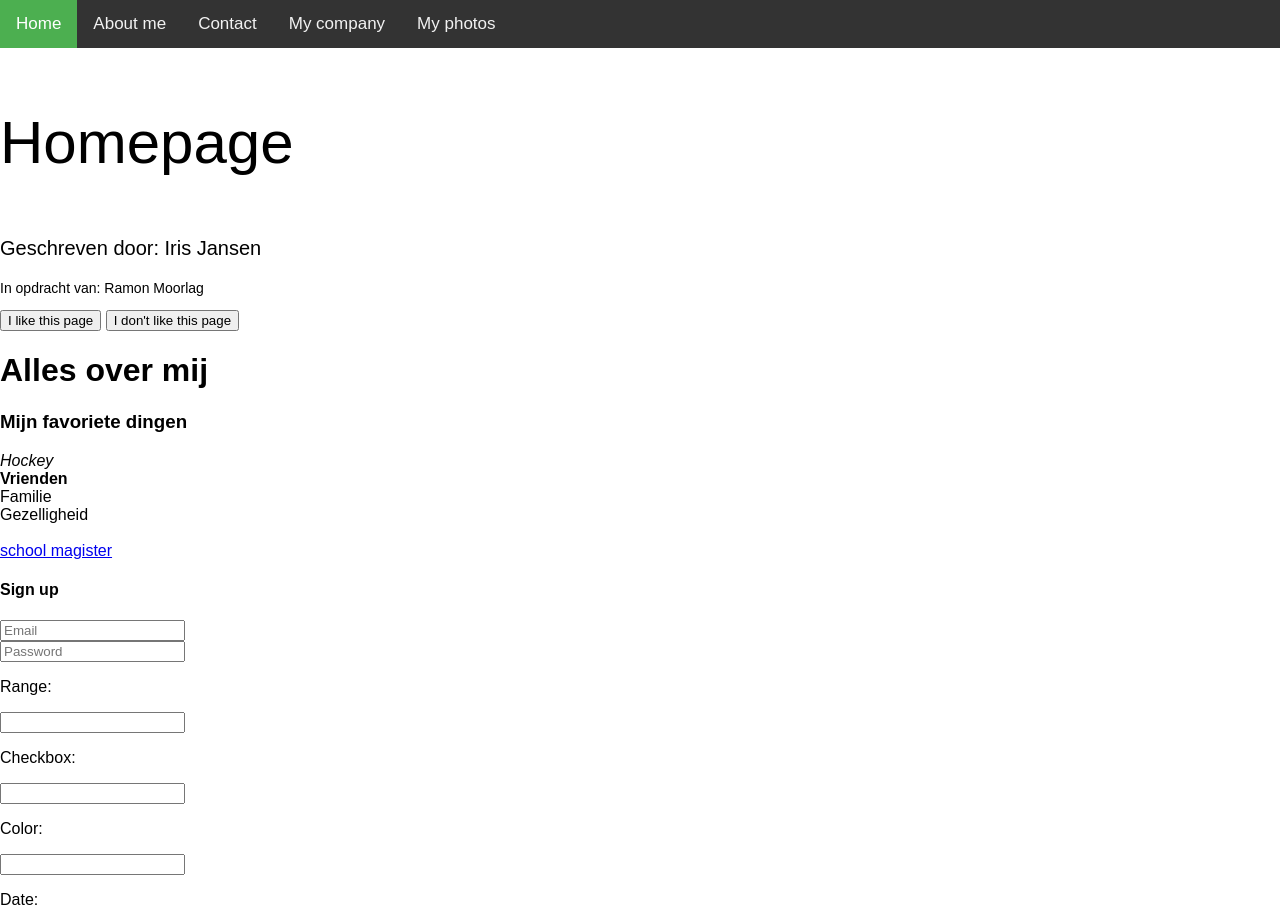
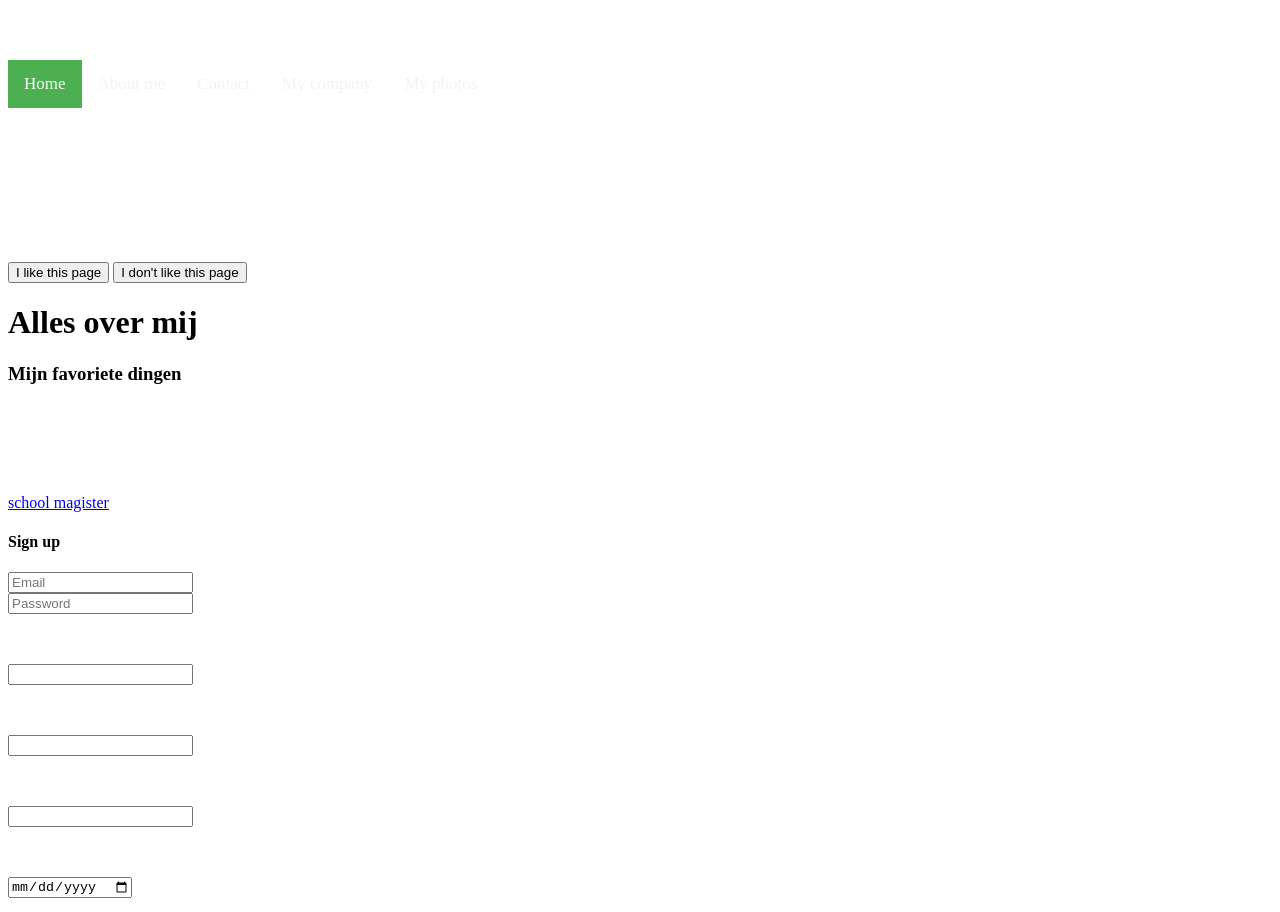
Before and after one commit to Irisjansen03/6678.github.io, a plain HTML site: page index.html in a window 1280 px wide. Shown: the top 912 px of the page. Drawn offline with Linux system fonts and the light colour scheme.

Commit message:
Update index.html

```diff
--- a/index.html
+++ b/index.html
@@ -5,13 +5,18 @@
                     <style>
 
 body {
+          backgroud-color: black;
+                              }
+                              p {
+                                        color:white;
+                              }
   margin: 0;
   font-family: Arial, Helvetica, sans-serif;
 }
 
 .topnav {
   overflow: hidden;
-  background-color: #333;
+  background-color: #3;
 }
 
 .topnav a {
```
